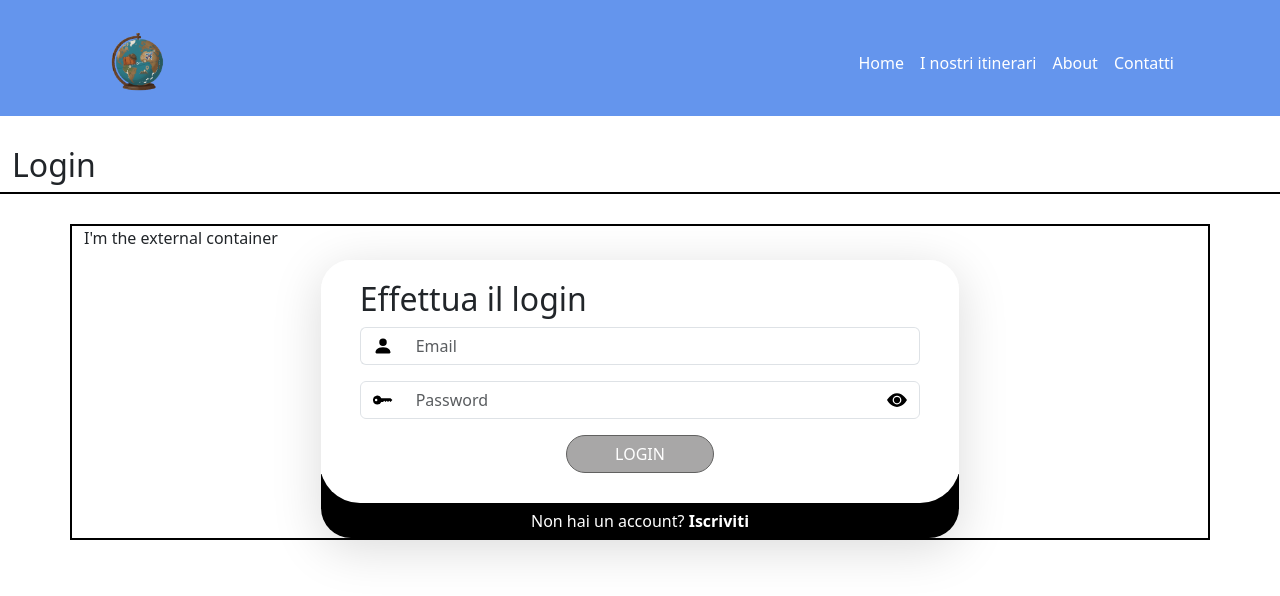
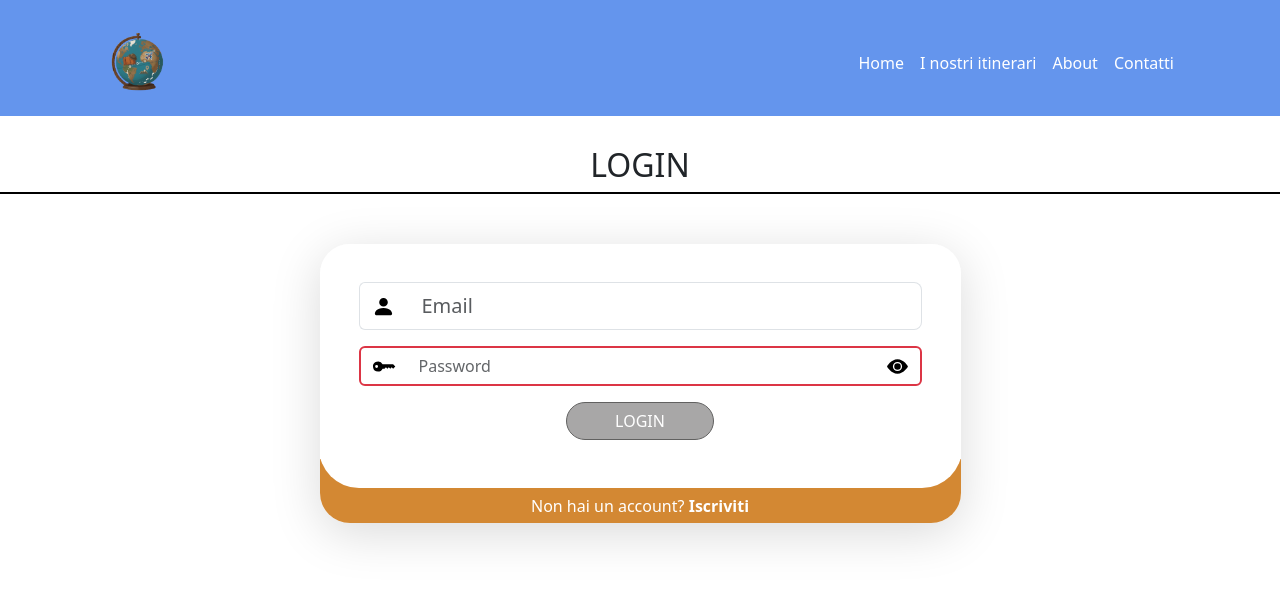
Before and after one commit to BellCrist/Itineria, a React (Vite) app in the folder client/: page /login in a window 1280 px wide. Shown: the top 596 px of the page. Built offline with nearby package versions, Linux system fonts and the light colour scheme; no server answers.

Commit message:
Correzioni grafiche login/registrazione + validation form

```diff
--- a/client/dev-dist/sw.js
+++ b/client/dev-dist/sw.js
@@ -82,7 +82,7 @@ define(['./workbox-af8ff8c3'], (function (workbox) { 'use strict';
     "revision": "3ca0b8505b4bec776b69afdba2768812"
   }, {
     "url": "index.html",
-    "revision": "0.68372bjhue"
+    "revision": "0.ipktghvh92g"
   }], {});
   workbox.cleanupOutdatedCaches();
   workbox.registerRoute(new workbox.NavigationRoute(workbox.createHandlerBoundToURL("index.html"), {
--- a/client/src/components/CountrySelector.jsx
+++ b/client/src/components/CountrySelector.jsx
@@ -22,7 +22,6 @@ const CountrySelect = ({ value, onChange }) => {
 
     return (
         <div>
-            <label>Nazione</label>
             <Select
                 options={options}
                 isLoading={isLoading}
--- a/client/src/components/PasswordInput.jsx
+++ b/client/src/components/PasswordInput.jsx
@@ -2,14 +2,16 @@ import { useState } from 'react';
 import { EyeFill, EyeSlashFill, KeyFill } from 'react-bootstrap-icons';
 import Form from 'react-bootstrap/Form';
 import InputGroup from 'react-bootstrap/InputGroup';
+import '../css/PasswordInput.css';
 
 function PasswordInputComponent({ value, onChange }) {
     const [showPassword, setShowPassword] = useState(false);
+    const isEmpty = value.trim() === '';
 
     return (
-        <InputGroup className="mb-3 password-input-field">
+        <InputGroup className={`mb-3 password-input-field ${isEmpty ? 'password-empty' : ''}`}>
             <InputGroup.Text id="key-icon">
-                <KeyFill size={20} />
+                <KeyFill size={23} />
             </InputGroup.Text>
             <Form.Control
                 placeholder='Password'
@@ -19,9 +21,11 @@ function PasswordInputComponent({ value, onChange }) {
                 onChange={onChange}
                 aria-label="Password"
                 aria-describedby="key-icon"
+                size='md'
+                required
             />
             <InputGroup.Text id="basic-add-on3" onClick={() => setShowPassword(!showPassword)}>
-                {showPassword ? <EyeSlashFill size={20} /> : <EyeFill size={20} />}
+                {showPassword ? <EyeSlashFill size={21} /> : <EyeFill size={21} />}
             </InputGroup.Text>
         </InputGroup>
     );
--- a/client/src/context/AuthContext.jsx
+++ b/client/src/context/AuthContext.jsx
@@ -8,6 +8,14 @@ export const AuthProvider = ({ children }) => {
     const [loading, setLoading] = useState(true);
 
     useEffect(() => {
+
+        //Se non c'è nulla nei cookies evito chiamate al server
+        const hasSession = Cookies.get('user_session');
+        if (!hasSession) {
+            setLoading(false);
+            return;
+        }
+
         /**
          * Se l'access token è scaduto, chiamo il refresh.
          */
@@ -17,7 +25,11 @@ export const AuthProvider = ({ children }) => {
                     method: 'POST',
                     credentials: 'include'
                 });
-                return response.ok;
+
+                if (response.ok)
+                    return true;
+                else
+                    return false;
             } catch (error) {
                 console.error('Errore refresh token:', error);
                 return false;
@@ -36,6 +48,8 @@ export const AuthProvider = ({ children }) => {
                 });
 
                 if (response.status === 401 || response.status === 403) {
+                    // const xx = await response.json()
+                    // console.log(xx.message);
                     const refreshed = await refreshAccessToken();
                     if (refreshed) {
                         response = await fetch('http://localhost:8080/api/auth/me', {
--- a/client/src/css/LoginInputForm.css
+++ b/client/src/css/LoginInputForm.css
@@ -1,13 +1,11 @@
 .login-text {
     margin-top: 30px;
     border-bottom: 2px solid black;
+    text-align: center;
 }
 
 .ExternalContainer {
-    margin-top: 30px;
-    margin-left: auto;
-    margin-right: auto;
-    border: 2px solid black;
+    margin-top: 40px;
 }
 
 /*Contenitore più esterno*/
@@ -16,7 +14,7 @@
     box-shadow: 0 10px 50px rgba(0, 0, 0, 0.15);
     overflow: hidden;
     margin-top: 10px;
-    background-color: white;
+    background-color: rgb(197, 20, 20);
     overflow: hidden;
     display: flex;
     flex-direction: column;
--- /dev/null
+++ b/client/src/css/PasswordInput.css
@@ -0,0 +1,48 @@
+/* Password Input - Default state */
+.password-input-field .input-group-text {
+    background-color: transparent !important;
+    border-right: none !important;
+}
+
+.password-input-field .form-control {
+    border-left: none !important;
+}
+
+.password-input-field:focus-within {
+    border-radius: 0.375rem;
+    box-shadow: 0 0 0 0.25rem rgba(138, 76, 255, 0.25) !important;
+    transition: box-shadow 0.15s ease-in-out;
+}
+
+.password-input-field:focus-within .input-group-text,
+.password-input-field:focus-within .form-control {
+    border-color: #8a4cff !important;
+}
+
+.password-input-field .form-control:focus {
+    border-color: #dee2e6;
+    box-shadow: none;
+}
+
+/* Password Input - Empty state */
+.password-input-field.password-empty {
+    border: 2px solid #dc3545 !important;
+    border-radius: 0.375rem;
+}
+
+.password-input-field.password-empty .input-group-text {
+    background-color: white !important;
+    border-color: #dc3545 !important;
+    color: inherit !important;
+}
+
+.password-input-field.password-empty .form-control {
+    background-color: white !important;
+    border-color: #dc3545 !important;
+    color: inherit !important;
+}
+
+.password-input-field.password-empty .form-control::placeholder {
+    color: inherit;
+    opacity: 0.7;
+}
--- a/client/src/css/RegistrationForm.css
+++ b/client/src/css/RegistrationForm.css
@@ -1,8 +1,56 @@
-.Form-container {
+.ExternalContainer {
+    margin-top: 40px;
+}
+
+/* Contenitore più esterno */
+.InputWindow {
     border-radius: 30px;
     box-shadow: 0 10px 50px rgba(0, 0, 0, 0.15);
-    margin-top: 50px;
-    margin-left: auto;
-    margin-right: auto;
-    padding: 30px;
+    overflow: hidden;
+    margin-top: 10px;
+    background-color: white;
+    display: flex;
+    flex-direction: column;
 }
+
+/* Form che si sovrappone al link di login */
+.InputContent {
+    padding: 30px 40px;
+    border-bottom-left-radius: 40px;
+    border-bottom-right-radius: 40px;
+    background-color: white;
+    z-index: 2;
+    position: relative;
+    margin: -10px -1px 0 -1px;
+}
+
+/* Link al login */
+.subscriptionLink {
+    background-color: #d38833;
+    position: relative;
+    padding: 5px 5px;
+    text-align: center;
+    margin-top: -45px;
+    border-top: 30px solid #d38833;
+    z-index: 1;
+}
+
+.linkSubscription {
+    text-decoration: none;
+    font-weight: bold;
+    color: white;
+}
+
+.subscriptionLink p {
+    margin: 0 !important;
+    color: white;
+}
+
+.linkSubscription:hover {
+    text-decoration: underline;
+}
+
+.registration-text {
+    text-align: center;
+    margin-top: 30px;
+}
--- a/client/src/layout/LoginInputForm.jsx
+++ b/client/src/layout/LoginInputForm.jsx
@@ -59,17 +59,16 @@ function LoginInputForm() {
     return (
         <>
             <Container className="ExternalContainer">
-                I'm the external container
                 <Row className='justify-content-center'>
-                    <Col xs={11} sm={8} md={6} lg={6} xl={7} className='mx-auto'>
+                    <Col xs={12} sm={12} md={10} lg={8} xl={7}>
                         <div className='mx-auto InputWindow'>
-                            <div className='mb-3 InputContent'>
-                                <h2 className="login-title">Effettua il login</h2>
+                            <div className='mb-3 py-5 InputContent'>
                                 <Form onSubmit={handleSubmit}>
                                         <InputGroup className="mb-3 input-field-group">
                                             <InputGroup.Text id="user-icon">
-                                            <PersonFill size={20} />
+                                                <PersonFill size={23} />
                                             </InputGroup.Text>
+
                                             <Form.Control
                                                 placeholder="Email"
                                                 name="email"
@@ -77,6 +76,7 @@ function LoginInputForm() {
                                                 onChange={handleChange}
                                                 aria-label="Email"
                                                 aria-describedby="user-icon"
+                                                size='lg'
                                             />
                                         </InputGroup>
                                     <PasswordInputComponent
--- a/client/src/pages/LoginPage.jsx
+++ b/client/src/pages/LoginPage.jsx
@@ -7,7 +7,7 @@ function LoginPage() {
         <>
             <LoginNavBar />
             <div className="container-fluid login-text">
-                <h2>Login</h2>
+                <h2>LOGIN</h2>
             </div>
             <LoginInputForm />
         </>
--- a/client/src/pages/RegistrationPage.jsx
+++ b/client/src/pages/RegistrationPage.jsx
@@ -7,7 +7,7 @@ function RegistrationPage() {
         {/**Da sostituire la navbar */}
             <LoginNavBar />
             <div className="container-fluid registration-text">
-                <h2>Registration</h2>
+                <h2>REGISTRATI</h2>
             </div>
             <RegistrationForm />
         </>
```
Also changed, not shown: client/src/layout/RegistrationForm.jsx (+60 -23 lines). Lines whose indentation alone changed are shown as unchanged.
